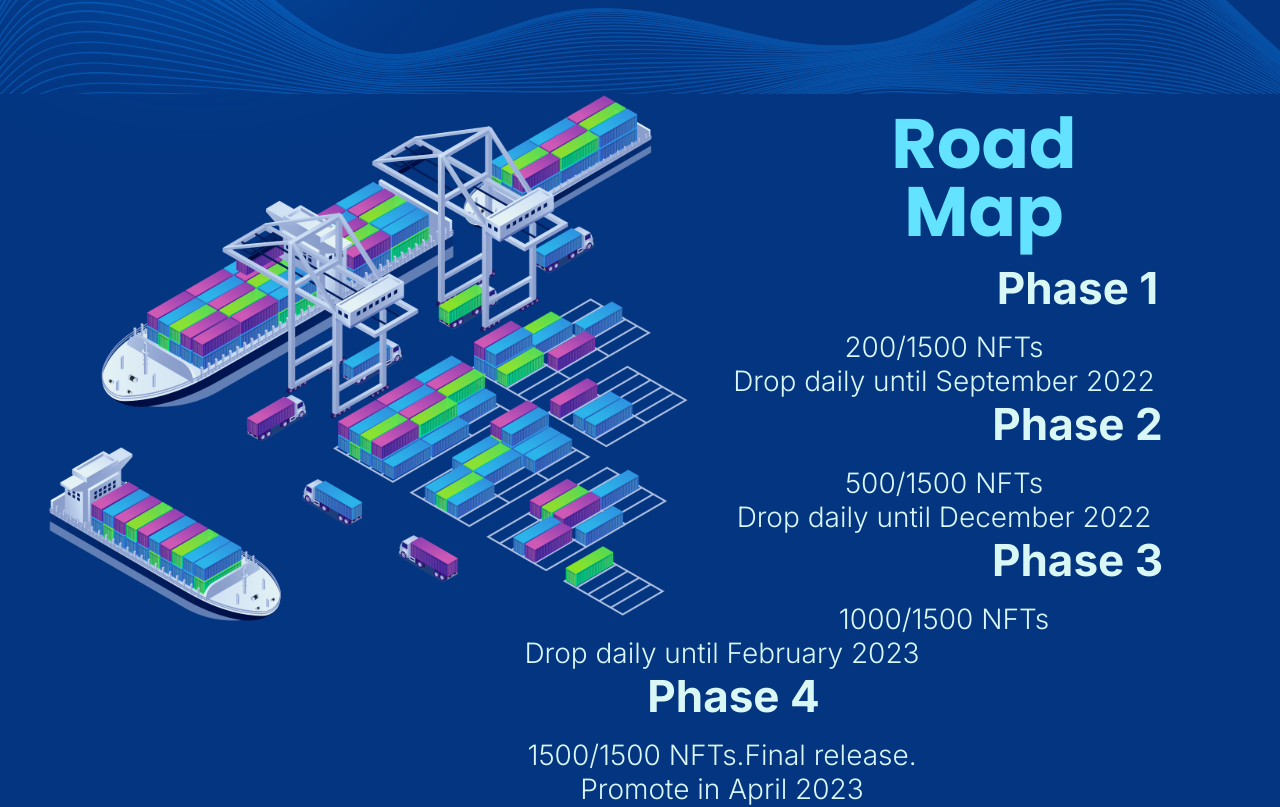
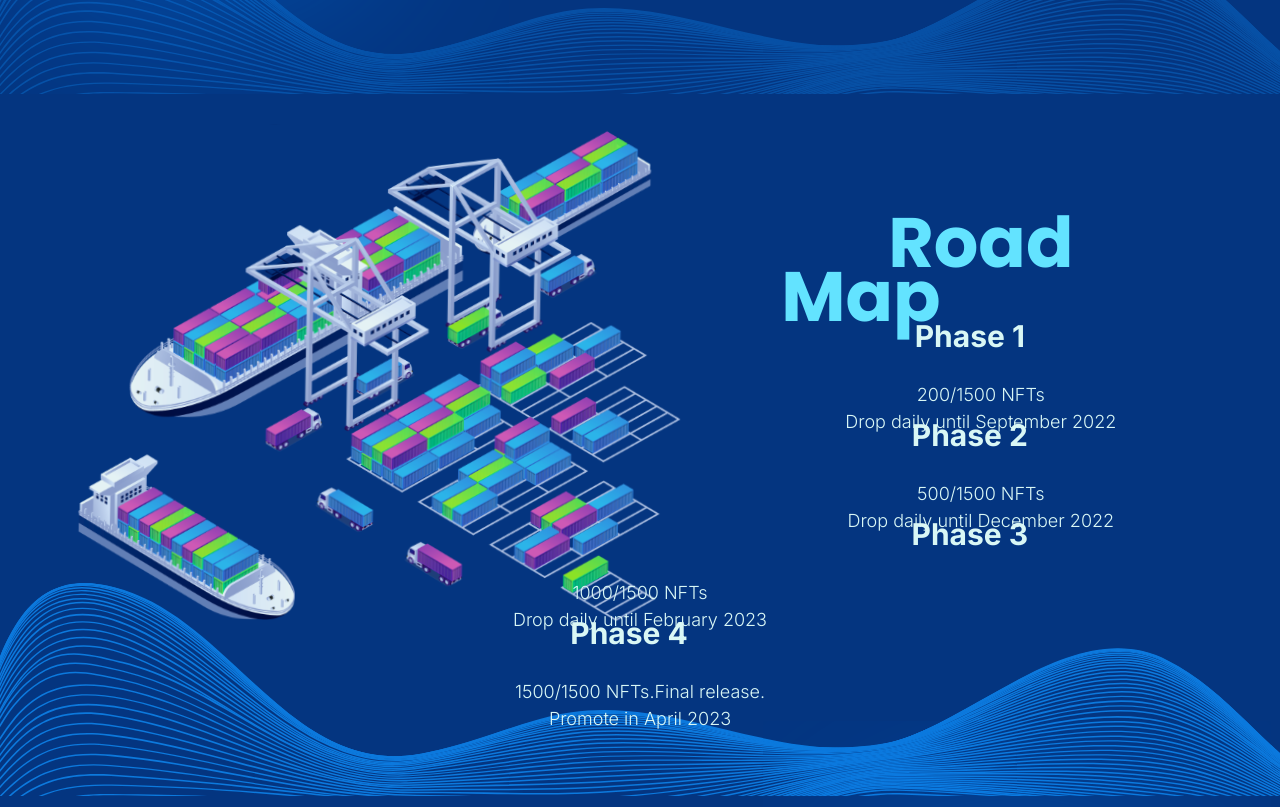
Before and after one commit to Priya-1607/marine-dao-app, a React (Create React App) app: page / in a window 1280 px wide. Shown: the part 1820-2627 px from the top of the page. Built offline with nearby package versions, Linux system fonts and the light colour scheme.

Commit message:
v4 last page

```diff
--- a/src/App.css
+++ b/src/App.css
@@ -58,9 +58,13 @@
     text-align: left;
     padding-left: 3rem;
 }
+
 .ShipMain{
+    height: 100%;
+    width: 100%;
      background: #043580;
-    text-align: right;
+    position: relative;
+
 
 
 }
@@ -74,62 +78,70 @@
 }*/
 .road {
 
-
+    padding-top: 6rem;
     color: #63E3FF;
     font-family: Poppins;
     font-size: 70px;
     font-weight: 700;
-    line-height: 100px;
+    text-align: center;
 
-    text-align: center;
+    right: 4rem;
 
 }
 .map{
-    margin-top: -32px;
-    margin-left: -199px;
+    position: relative;
+    /* margin-top: 0rem; */
+    margin-right: 15rem;
+    top: -3.2rem;
 }
 
 .phase{
-    padding-left: 267px;
-    padding-top: 15px;
+
+    position: relative;
+    z-index: 1;
+    /* margin-top: -21px; */
+    /* margin-right: -193px; */
     font-family: Inter;
-    font-size: 44px;
+    font-size: 30px;
     font-weight: 700;
-    line-height: 53px;
-    letter-spacing: 0em;
-    text-align: center;
-   color: #D9F7F5;
-}
-.leftPara{
-margin-right: 5rem;
-}
-.para{
-    padding-top: 15px;
-    padding-left: 244px;
-    font-family: Inter;
-    font-size: 28px;
-    font-weight: 300;
-    line-height: 34px;
-    letter-spacing: 0em;
     text-align: center;
     color: #D9F7F5;
+    top: -5.4rem;
+    left: -11px;
+}
+
+.para{
+    top: -4rem;
+    /* padding-top: 20px; */
+    position: relative;
+    z-index: 1;
+    font-family: Inter;
+    font-size: 18px;
+    font-weight: 300;
+    text-align: center;
+    color: #D9F7F5;
+}
 
 
-}
+
 .leftPara{
+    justify-content: end;
+
     text-align: center;
-
 }
 .img {
+    margin-left: 5rem;
+    z-index: 1;
     position: relative;
-    width: 50%;
+    width: 47%;
     float: left;
+    padding-top: 2rem;
 
-    margin-left: 3rem;}
+    }
 .wave{
-    position: relative;
-    top: 0px;
-    left: 0px;
+    position: absolute;
+    bottom: 0;
+    left: 0;
 }
 
 
@@ -144,4 +156,5 @@ margin-right: 5rem;
 
 
 
+
 /*background: linear-gradient(313.99deg, #1D85BA 50.11%, rgba(37, 127, 174, 0) 97.5%);*/
--- a/src/components/RoadMap.tsx
+++ b/src/components/RoadMap.tsx
@@ -7,16 +7,16 @@ function RoadMap() {
 
             <div className="ShipMain">
 
-            <label className="img "><img src={ships}/></label>
+            <label className="img origin-center rotate-1  "><img src={ships}/></label>
 
                 <div className="subHead">
             <p className="road">Road <p className="map">Map</p></p>
                     <div className="leftPara">
 
-            <span className="phase">Phase 1</span><p className="para">200/1500 NFTs<br/>Drop daily until September 2022</p>
-            <span className="phase">Phase 2</span><p className="para">500/1500 NFTs<br/>Drop daily until December 2022</p>
-            <span className="phase">Phase 3</span><p className="para">1000/1500 NFTs<br/>Drop daily until February 2023</p>
-            <span className="phase">Phase 4</span><p className="para">1500/1500 NFTs.Final release.<br/>Promote in April 2023</p>
+            <p className="phase">Phase 1</p><p className="para">200/1500 NFTs<br/>Drop daily until September 2022</p>
+                         <p className="phase">Phase 2</p><p className="para">500/1500 NFTs<br/>Drop daily until December 2022</p>
+            <p className="phase">Phase 3</p><p className="para">1000/1500 NFTs<br/>Drop daily until February 2023</p>
+            <p className="phase">Phase 4</p><p className="para">1500/1500 NFTs.Final release.<br/>Promote in April 2023</p>
                     </div>
 
                 </div>
```
